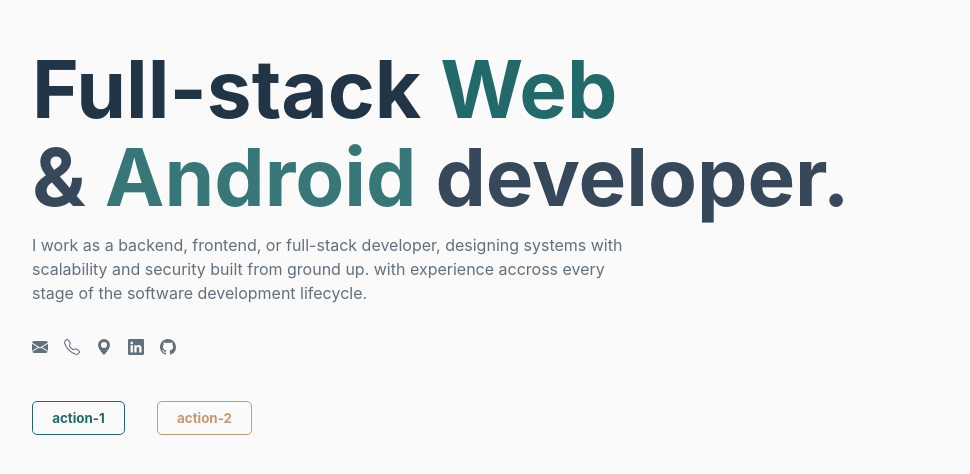
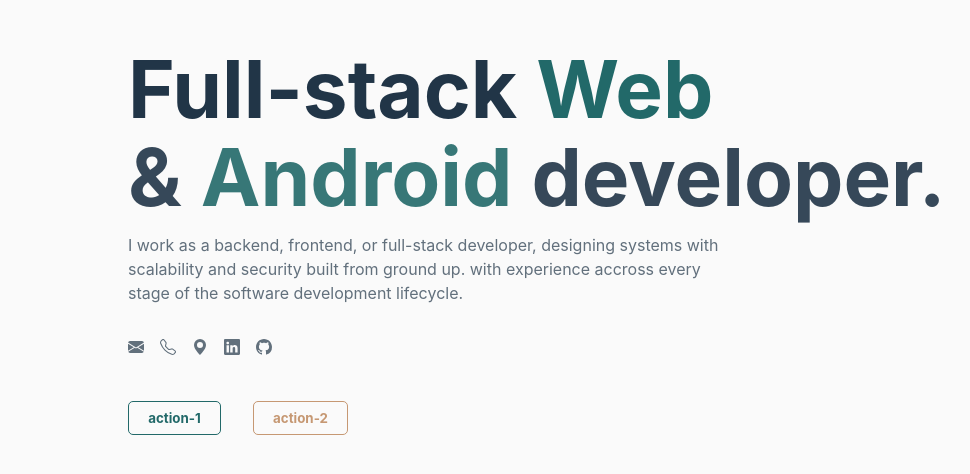
Before and after one commit to haftom-github/portfolio, a React (Vite) app: page / in a window 1280 px wide. Shown: the part 170-644 px from the top of the page, without its empty margins (0-970 px from the left). Built offline with nearby package versions, Linux system fonts and the light colour scheme.

Commit message:
added the basic structure of about section

```diff
--- a/src/App.css
+++ b/src/App.css
@@ -1,12 +1,7 @@
 #root {
-  width: 100vw;
-  padding: 2rem;
-  margin: 0;
-  padding: 0;
-  height: 100%;
-  overflow: hidden;
+  height: 100vh;
+  width: 100%;
 }
-
 button {
   border-radius: 8px;
   border: 1px solid transparent;
@@ -22,9 +17,7 @@ button:focus-visible {
 }
 
 .hero-section {
-  max-width: 900px;
-  padding: 2rem;
-  margin-top: 2rem;
+  padding: 8rem;
   display: flex;
   flex-direction: column;
   justify-content: center;
@@ -141,8 +134,8 @@ button:focus-visible {
 }
 
 .projects {
+  box-sizing: border-box;
   padding: 3rem 1rem;
-  margin-top: 3rem;
 }
 
 .projects .header{
@@ -246,6 +239,8 @@ button:focus-visible {
   padding: 0.5rem 0.7rem;
   margin: 0.2rem;
   color: var(--color-tint-plus-secondary);
+  font-size: small;
+  font-weight: bold;
 }
 
 @media (max-width: 800px) {
--- /dev/null
+++ b/src/Components/Home/About.jsx
@@ -0,0 +1,73 @@
+/** @jsxImportSource @emotion/react */
+import { css } from "@emotion/react"
+import useScreenSize from "../../Hooks/useScreenSize"
+
+const style = css`
+    padding: 2rem;
+    .header {
+        font-weight: bold;
+        padding: 1rem;
+    }
+    .photo-about {
+        display: flex;
+        align-items: center;
+        justify-content: center;
+        padding: 2rem;
+    }
+    .photo {
+        display: flex;
+        align-items: center;
+        justify-content: center;
+        box-sizing: border-box;
+        width: 50%;
+        padding: 2rem;
+        flex-shrink: 0;
+        img {
+            width: 200px;
+            height: 200px;
+            border-radius: 50%;
+        }
+    }
+    .about {
+        display: flex;
+        flex-grow: 1;
+        flex-direction: column;
+        align-items: center;
+        justify-content: center;
+        text-align: justify;
+        text-indent: 50px;
+        padding: 2rem;
+        opacity: .7;
+    }
+`
+
+const About = () => {
+    const screenWidth = useScreenSize()
+    return (
+        <section className="about-section ss-section">
+            <div css={style} className="container">
+                <div className='header'>
+                    About Me
+                </div>
+                <div className={`photo-about ${screenWidth >= 1100 ? "border-corner": ""}`}>
+                    <div className='photo'>
+                        <img src="/src/assets/project1-2.png" alt="haftom-tsegay" />
+                    </div>
+                    <div className='about'>
+                        <div>
+                            Hello! I'm Haftom, a passionate software developer with experience in building web applications using modern technologies. I love creating user-friendly and efficient applications that solve real-world problems.
+                            I have a strong background in JavaScript, React, and other web development technologies. I'm always eager to learn new things and take on new challenges.
+                            I have a strong background in JavaScript, React, and other web development technologies. I'm always eager to learn new things and take on new challenges.
+                            I have a strong background in JavaScript, React, and other web development technologies. I'm always eager to learn new things and take on new challenges.
+                        </div>
+                        <div>
+                            I have a strong background in JavaScript, React, and other web development technologies. I'm always eager to learn new things and take on new challenges.
+                        </div>
+                    </div>
+                </div>
+            </div>
+        </section>
+    );
+};
+
+export default About;
--- a/src/Components/Home/Hero.jsx
+++ b/src/Components/Home/Hero.jsx
@@ -16,9 +16,6 @@ function Contacts (){
         let address = contacts[activeContact].value
         navigator.clipboard.writeText(address)
         setCopyHit(true)
-        // setTimeout(() => {
-        //     setCopyHit(false)
-        // }, 1000);
     }
 
     function resetActiveContact(){
@@ -27,7 +24,7 @@ function Contacts (){
     }
 
     return (
-        <div className="hero-contacts" onMouseLeave={resetActiveContact} >
+        <section className="hero-contacts" onMouseLeave={resetActiveContact} >
             <div className="icons">
             {
                 contacts.map((contact, indx)=>
@@ -53,14 +50,14 @@ function Contacts (){
                 }
                 </div>
             </div>
-        </div>
+        </section>
     )
 }
 
 function Hero(){
     return (
-        <div className="hero-section ss-section">
-            {/* <div className="hero-entry">welcome, welcome!!!</div> */}
+        <section className="ss-section">
+            <div className="hero-section">
                 <div className="hero-text">
                     <div className="hero-text-primary">Full-stack <span className="hero-centroid">Web</span> </div>
                     <div className="hero-text-secondary">& <span className="hero-centroid">Android</span> developer.</div>
@@ -72,6 +69,7 @@ function Hero(){
                     <button className="hero-action-secondary">action-2</button>
                 </div>
             </div>
+        </section>
     )
 }
 
--- a/src/Components/Home/Projects.jsx
+++ b/src/Components/Home/Projects.jsx
@@ -142,7 +142,8 @@ function Projects({ projects }){
     }, [])
 
     return (
-        <div className="projects ss-section">
+        <section className="ss-section">
+            <div className="projects">
                 <div className="header">
                     Projects
                 </div>
@@ -155,6 +156,7 @@ function Projects({ projects }){
                     <Detail project={projects[activeProjectIndex]} isSectionVisited={isSectionVisited} />
                 </div>
             </div>
+        </section>
     )
 }
 
--- a/src/Pages/Home.jsx
+++ b/src/Pages/Home.jsx
@@ -3,6 +3,7 @@ import useScreenSize from "../Hooks/useScreenSize";
 import Hero from "../Components/Home/Hero";
 import Projects from "../Components/Home/Projects";
 import projects from "../assets/projects.json"
+import About from "../Components/Home/About";
 
 function Home(){
     const screenSize = useScreenSize()
@@ -10,6 +11,7 @@ function Home(){
         <>
         <div className={screenSize >= 1100 ? "ss-container": ""}>
             <Hero />
+            <About />
             <Projects projects={projects} />
         </div>
         </>
--- a/src/simple.css
+++ b/src/simple.css
@@ -81,18 +81,26 @@
 }
 
 .ss-container {
+    margin: 0;
+    padding: 0;
+    height: 100%;
     scroll-snap-type: y mandatory;
     overflow-y: scroll;
-    height: 100vh;
 }
 
 .ss-container .ss-section {
-    height: 100vh;
+    height: 100%;
     scroll-snap-align: center;
-    padding-top: 0 !important;
-    padding-bottom: 0 !important;
-    margin-top: 0 !important;
-    margin-bottom: 0 !important;
+    padding: 0 !important;
+    margin: 0 !important;
+    display: flex;
+    align-items: center;
+    justify-content: center;
+}
+
+.ss-section > div {
+    box-sizing: border-box;
+    width: 100%;
 }
 
 .li-fadein-up {
```
Lines whose indentation alone changed are shown as unchanged.
